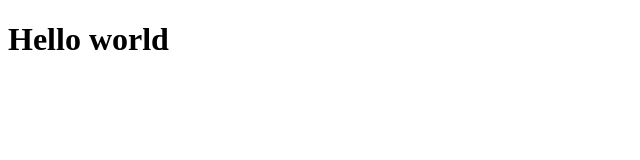
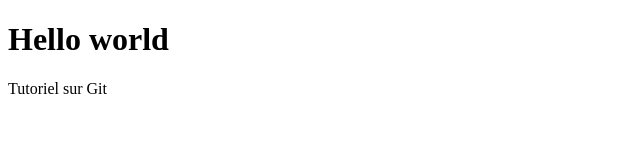
Before and after one commit to Charles-depot/tuto-git, a plain HTML site: page index.html in a window 1280 px wide. Shown: the whole page, without its empty margins (0-640 px from the left). Drawn offline with Linux system fonts and the light colour scheme.

Commit message:
Ajout d'un paragraphe

```diff
--- a/index.html
+++ b/index.html
@@ -6,6 +6,6 @@
   </head>
   <body>
 	<h1> Hello world </h1>
-
+	<p> Tutoriel sur Git </p>
   </body>
 </html>
```
